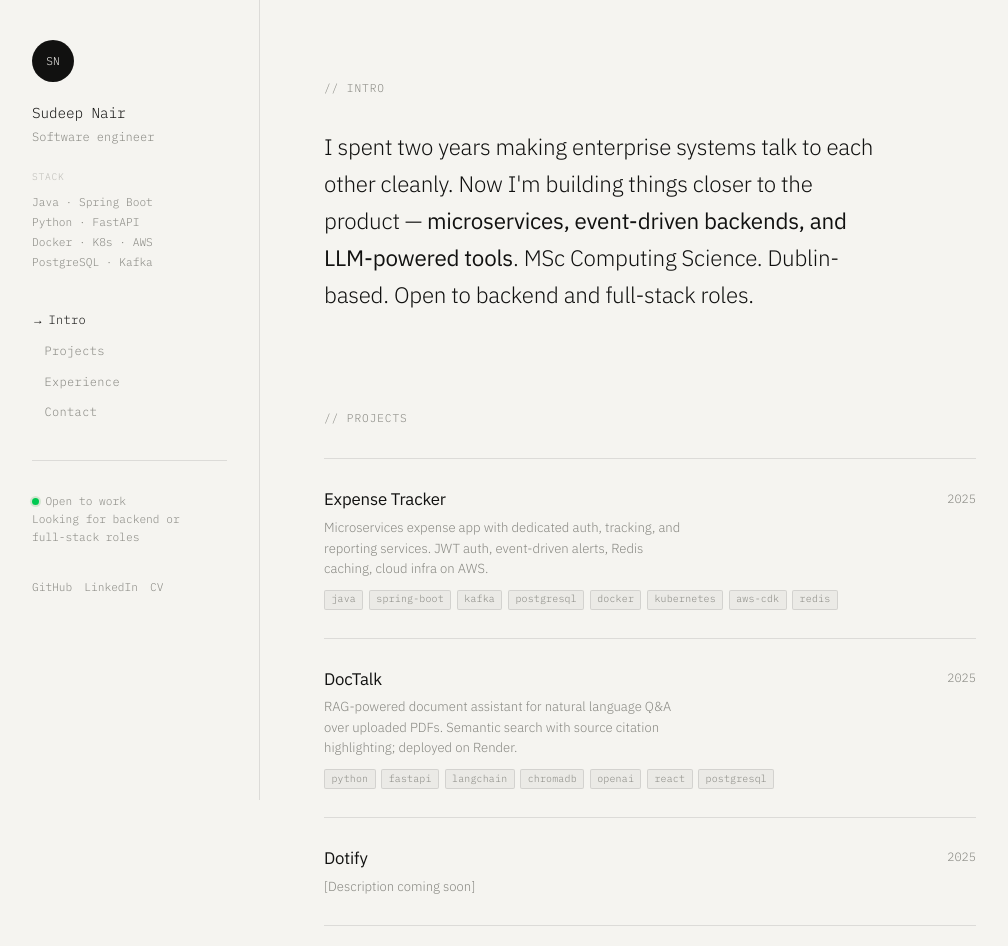
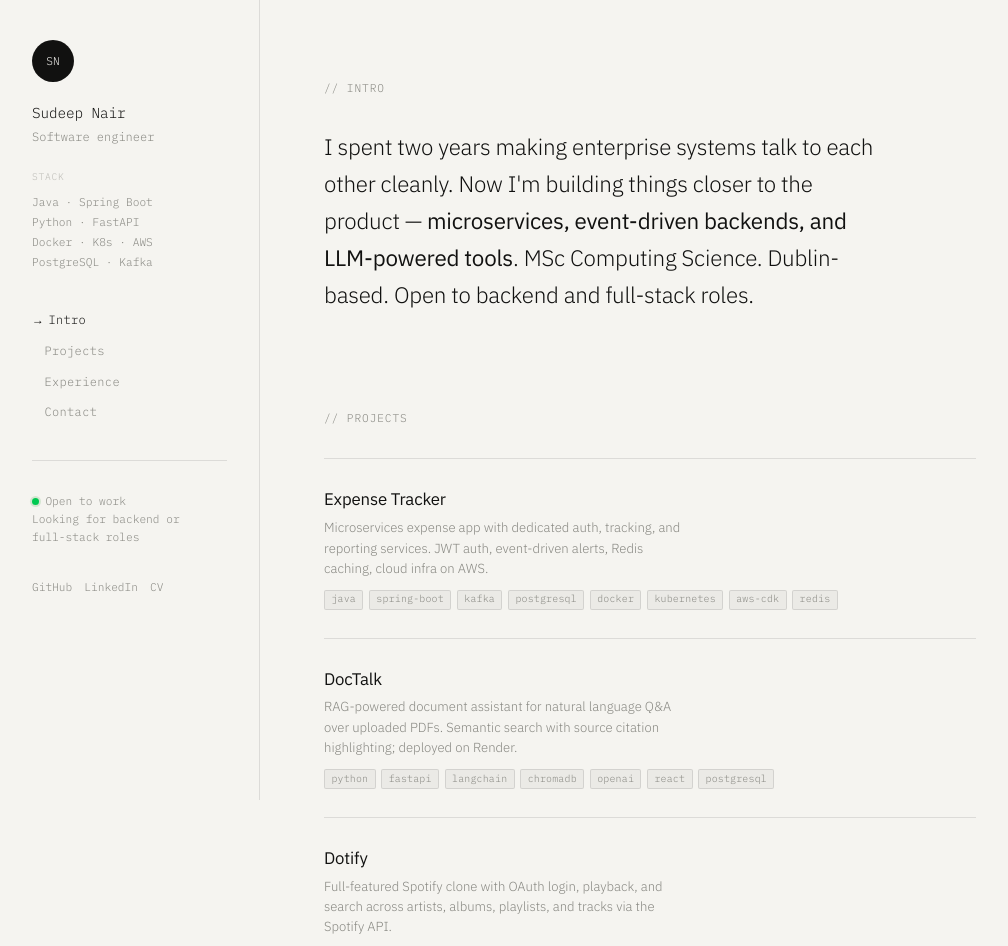
Before and after one commit to Sudeeeep/portfolio2.0, a Next.js app: page / in a window 1280 px wide. Shown: the top 946 px of the page, without its empty margins (0-1008 px from the left). Built offline with nearby package versions, Linux system fonts and the light colour scheme.

Commit message:
feat: add Dotify project description and tags

```diff
--- a/src/app/page.tsx
+++ b/src/app/page.tsx
@@ -5,19 +5,16 @@ const PROJECTS = [
     name: 'Expense Tracker',
     desc: 'Microservices expense app with dedicated auth, tracking, and reporting services. JWT auth, event-driven alerts, Redis caching, cloud infra on AWS.',
     tags: ['java', 'spring-boot', 'kafka', 'postgresql', 'docker', 'kubernetes', 'aws-cdk', 'redis'],
-    year: '2025',
   },
   {
     name: 'DocTalk',
     desc: 'RAG-powered document assistant for natural language Q&A over uploaded PDFs. Semantic search with source citation highlighting; deployed on Render.',
     tags: ['python', 'fastapi', 'langchain', 'chromadb', 'openai', 'react', 'postgresql'],
-    year: '2025',
   },
   {
     name: 'Dotify',
-    desc: '[Description coming soon]',
-    tags: [],
-    year: '2025',
+    desc: 'Full-featured Spotify clone with OAuth login, playback, and search across artists, albums, playlists, and tracks via the Spotify API.',
+    tags: ['react', 'typescript', 'spotify-api', 'oauth'],
   },
 ]
 
```
